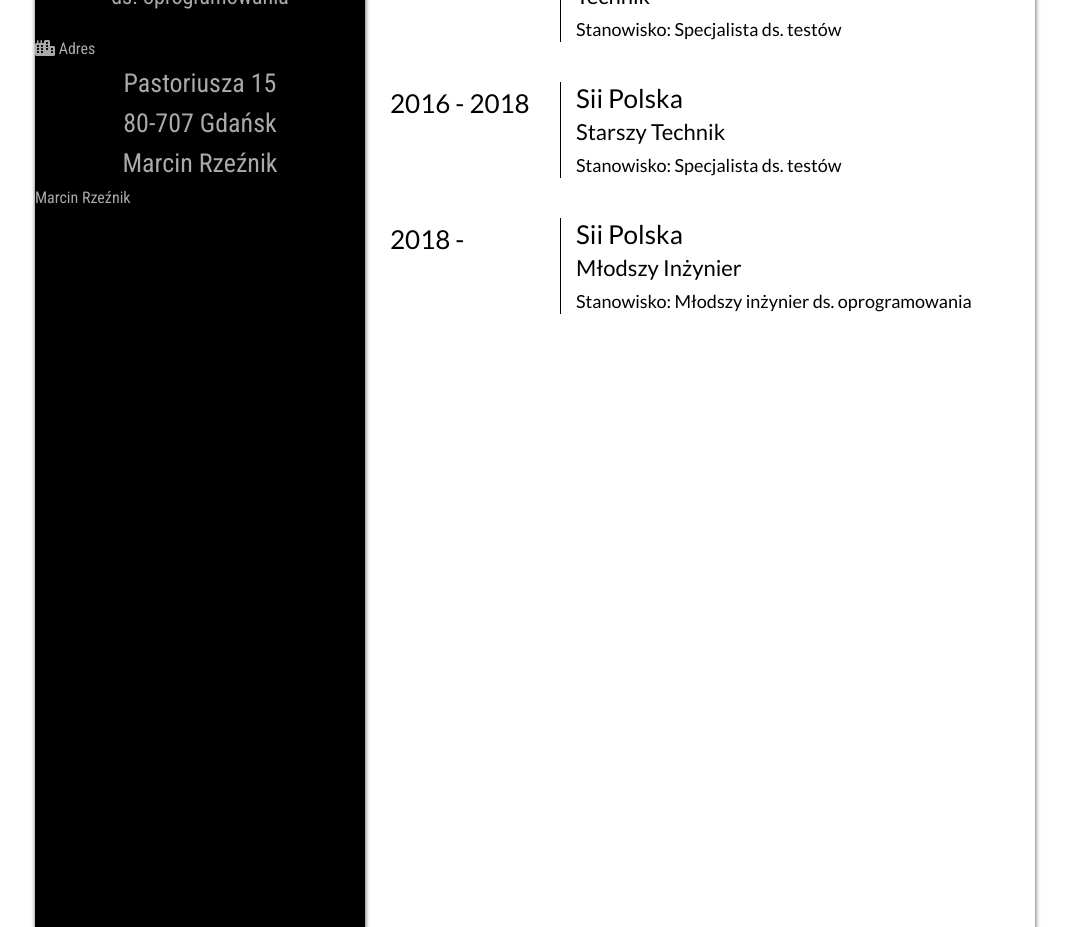
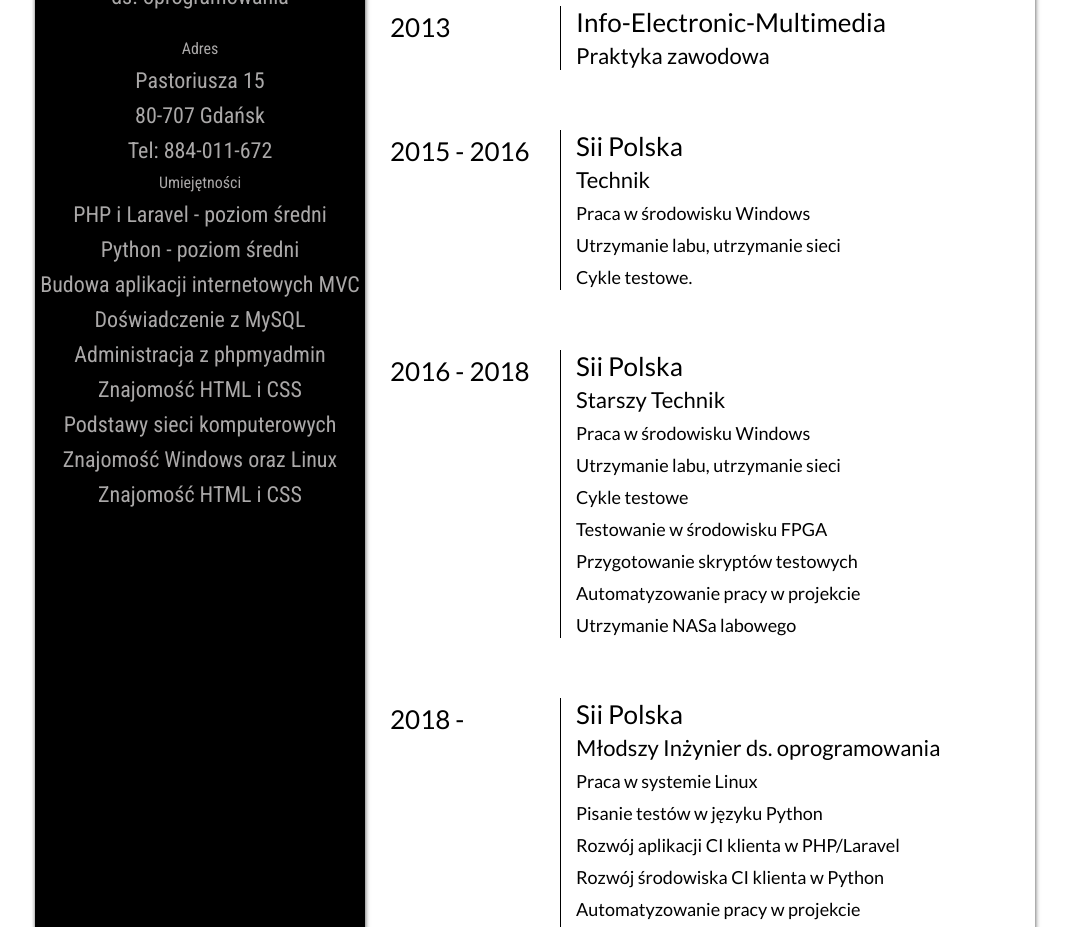
Before and after one commit to rzeznia/fancyCV, a plain HTML site: page index.html in a window 1280 px wide. Shown: the part 458-1385 px from the top of the page, without its empty margins (105-1175 px from the left). Drawn offline with Linux system fonts and the light colour scheme.

Commit message:
New content added

```diff
--- a/index.html
+++ b/index.html
@@ -4,6 +4,7 @@
         <link rel="stylesheet" type="text/css" href="style.css">
         <link href="https://fonts.googleapis.com/css?family=Anton|Lato|Roboto+Condensed&display=swap" rel="stylesheet">
         <script src="https://kit.fontawesome.com/b92eb14c27.js"></script>
+        <meta charset="utf-8">
     </head>
     <body class="center">
         <div class="container">
@@ -14,11 +15,23 @@
                 <div class="text-center biggest name">Marcin Rzeźnik</div>
                 <div class="position big text-center">Młodszy Inżynier</div>
                 <div class="position-details small text-center ">ds. oprogramowania</div>
-                <div class="left-section"><i class="fas fa-city"></i> Adres</div>
-                <div class="addr_line normal text-center left">Pastoriusza 15</div>
-                <div class="addr_line normal text-center left">80-707 Gdańsk</div>
-                <div class="position normal text-center left">Marcin Rzeźnik</div>
-                <div class="prop_line">Marcin Rzeźnik</div>
+                <div class="left-section">Adres</div>
+                <div class="addr_line small text-center left">Pastoriusza 15</div>
+                <div class="addr_line small text-center left">80-707 Gdańsk</div>
+                <div class="position small text-center left">Tel: 884-011-672</div>
+
+                <div class="left-section">Umiejętności</div>
+                <div class="addr_line small text-center left">PHP i Laravel - poziom średni</div>
+                <div class="addr_line small text-center left">Python - poziom średni</div>
+                <div class="position small text-center left">Budowa aplikacji internetowych MVC</div>
+                <div class="position small text-center left">Doświadczenie z MySQL</div>
+                <div class="position small text-center left">Administracja z phpmyadmin</div>
+                <div class="position small text-center left">Znajomość HTML i CSS</div>
+                <div class="position small text-center left">Podstawy sieci komputerowych</div>
+                <div class="position small text-center left">Znajomość Windows oraz Linux</div>
+                <div class="position small text-center left">Znajomość HTML i CSS</div>
+
+
             </div>
             <div class="right-col">
                 <div class="element-header"><i class="fas fa-graduation-cap"></i> Wykształcenie</div>
@@ -42,11 +55,24 @@
                 </div>
                 <div class="element-header"><i class="fas fa-briefcase"></i> Doświadczenie</div>
                 <div class="element">
+                    <div class="element-left">2013</div>
+                    <div class="element-right">
+                        Info-Electronic-Multimedia<br>
+                        <span class="small">Praktyka zawodowa<br></span>
+                        <!-- <span class="smaller">
+                            Praca w środowisku Windows<br>Utrzymanie labu, utrzymanie sieci <br>Cykle testowe.
+                        </span> -->
+                    </div>
+                    <div style="clear: both"></div>
+                </div>
+                <div class="element">
                     <div class="element-left">2015 - 2016</div>
                     <div class="element-right">
                         Sii Polska<br>
                         <span class="small">Technik<br></span>
-                        <span class="smaller">Stanowisko: Specjalista ds. testów</span>
+                        <span class="smaller">
+                            Praca w środowisku Windows<br>Utrzymanie labu, utrzymanie sieci <br>Cykle testowe.
+                        </span>
                     </div>
                     <div style="clear: both"></div>
                 </div>
@@ -55,7 +81,15 @@
                     <div class="element-right">
                         Sii Polska<br>
                         <span class="small">Starszy Technik<br></span>
-                        <span class="smaller">Stanowisko: Specjalista ds. testów</span>
+                        <span class="smaller">
+                            Praca w środowisku Windows<br>
+                            Utrzymanie labu, utrzymanie sieci <br>
+                            Cykle testowe<br>
+                            Testowanie w środowisku FPGA<br>
+                            Przygotowanie skryptów testowych<br>
+                            Automatyzowanie pracy w projekcie<br>
+                            Utrzymanie NASa labowego<br>
+                        </span>
                     </div>
                     <div style="clear: both"></div>
                 </div>
@@ -63,8 +97,15 @@
                     <div class="element-left">2018 - </div>
                     <div class="element-right">
                         Sii Polska<br>
-                        <span class="small">Młodszy Inżynier<br></span>
-                        <span class="smaller">Stanowisko: Młodszy inżynier ds. oprogramowania</span>
+                        <span class="small">Młodszy Inżynier ds. oprogramowania<br></span>
+                        <span class="smaller">Praca w systemie Linux</span><br>
+                        <span class="smaller">Pisanie testów w języku Python</span><br>
+                        <span class="smaller">Rozwój aplikacji CI klienta w PHP/Laravel</span><br>
+                        <span class="smaller">Rozwój środowiska CI klienta w Python</span><br>
+                        <span class="smaller">Automatyzowanie pracy w projekcie</span><br>
+                        <span class="smaller">Utrzymanie NASa labowego</span><br>
+
+
                     </div>
                     <div style="clear: both"></div>
                 </div>
@@ -72,3 +113,5 @@
         </div>
     </body>
 </html>
+
+<!-- Wyrażam zgodę na przetwarzanie moich danych osobowych przez Sii Polska, w celu prowadzenia rekrutacji na aplikowane przeze mnie stanowisko, jak i przyszłe rekrutacje. -->
--- a/style.css
+++ b/style.css
@@ -76,7 +76,7 @@ body {
     margin-right: auto;
     font-size: 26px;
     display: block;
-
+    margin-bottom: 20px;
 }
 .element-left{
     margin-left: auto;
@@ -102,6 +102,7 @@ body {
     margin-right: auto;
     font-size: 26px;
     margin-top: 20px;
+    margin-bottom: 20px;
     text-align: center;
 }
 
@@ -139,6 +140,7 @@ body {
 }
 .left-section{
     color: #aaa8a8;
+    text-align: center;
 }
 /* .position{ } */
 .position-details{ margin-bottom: 30px;}
```
